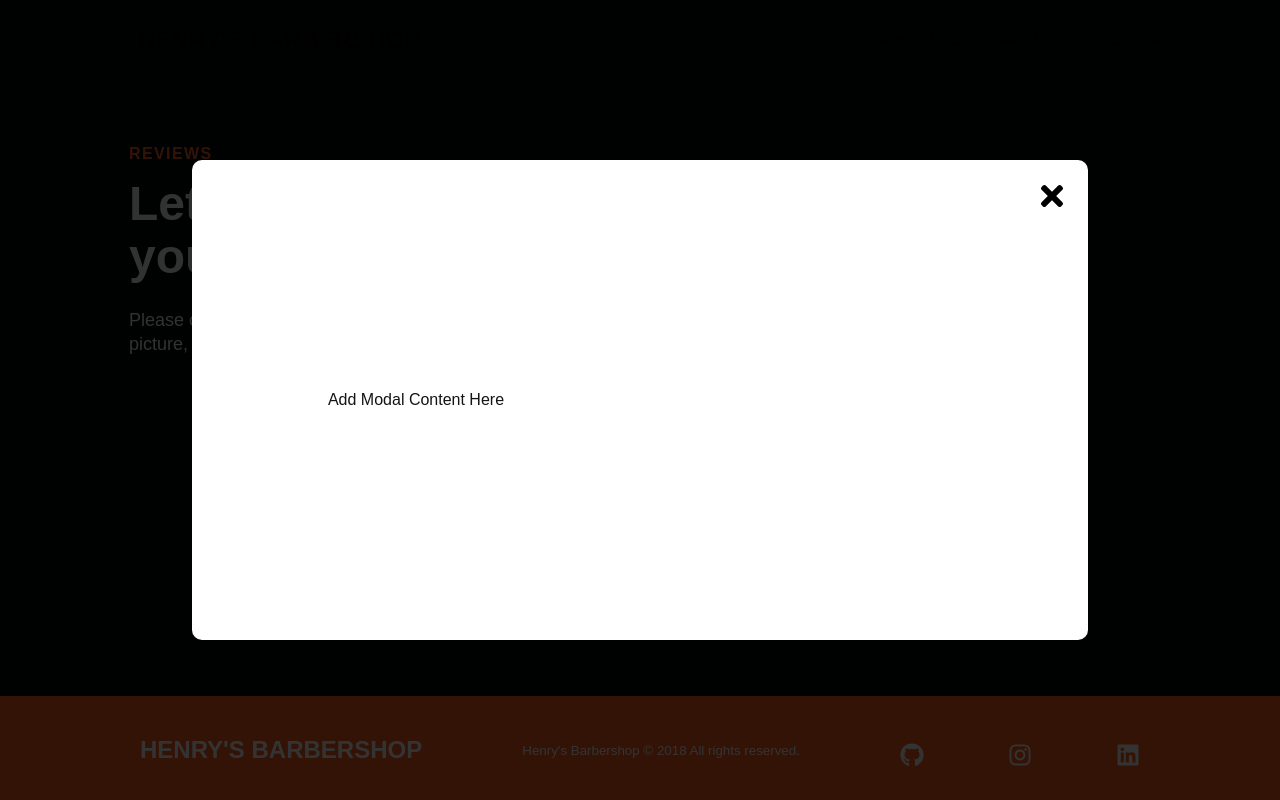
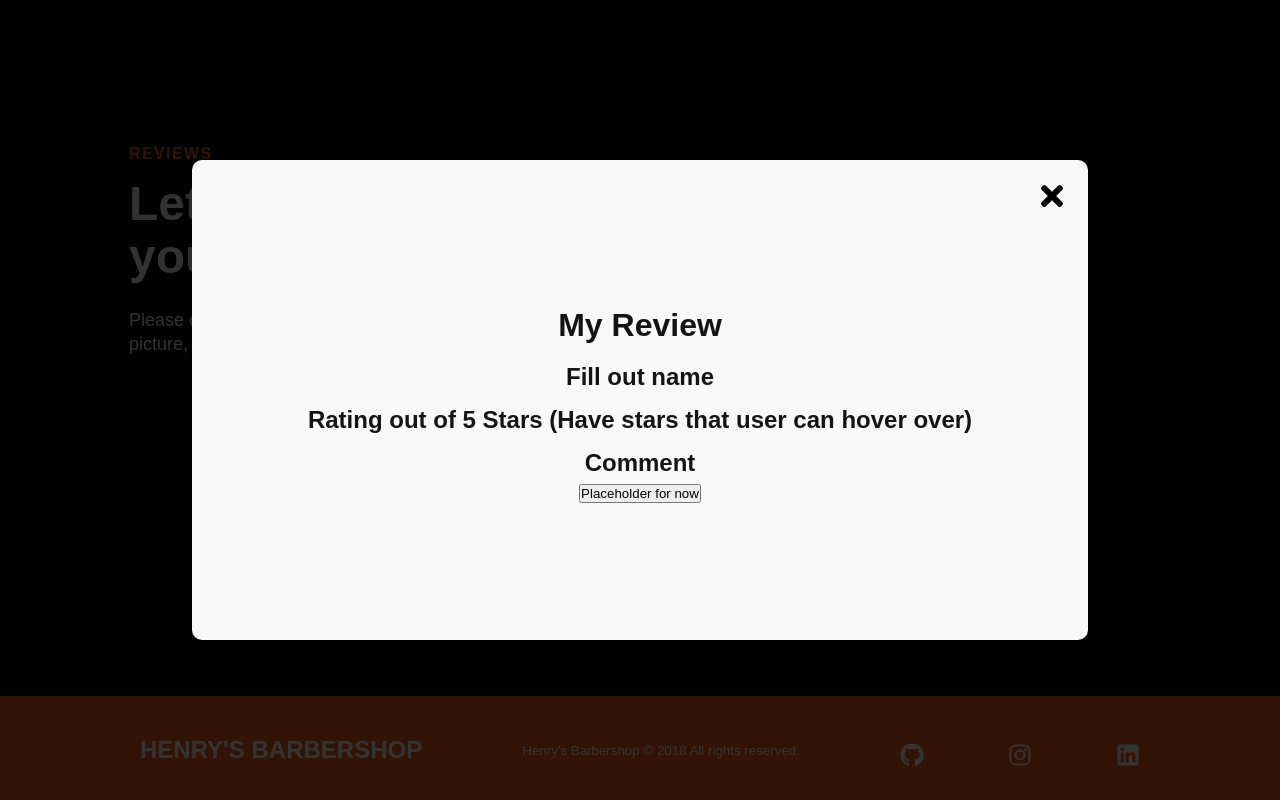
Before and after one commit to henrigy/Henry-s-Barbershop, a React (Create React App) app in the folder front-end/: page / in a window 1280 px wide. Both pictures are taken after a click on the link "POST A REVIEW". Shown: the part 2312-3112 px from the top of the page. Built offline with nearby package versions, Linux system fonts and the light colour scheme; a web font is replaced by a local one.

Commit message:
set up modal template

```diff
--- a/front-end/src/components/PostModal/PostModalElements.jsx
+++ b/front-end/src/components/PostModal/PostModalElements.jsx
@@ -19,13 +19,13 @@ export const ModalWrapper = styled.div`
   width: 70vw;
   height: 60vh;
   box-shadow: 0 5px 16px rgba(0, 0, 0, 0.2);
-  background: #fff;
+  background: #f9f9f9;
   color: #000;
   display: grid;
-  grid-template-columns: 1fr 1fr;
   position: relative;
   z-index: 1001;
   border-radius: 10px;
+  padding: 45px;
 `;
 
 export const ModalContent = styled.div`
--- a/front-end/src/components/PostModal/index.jsx
+++ b/front-end/src/components/PostModal/index.jsx
@@ -46,7 +46,15 @@ const PostModal = ({ showModal, setShowModal }) => {
         <Background onClick={closeModal} ref={modalRef}>
           <animated.div style={animation}>
             <ModalWrapper showModal={showModal}>
-              <ModalContent> Add Modal Content Here</ModalContent>
+              <ModalContent>
+                <h1>My Review</h1>
+                <h2>Fill out name</h2>
+                <h2>
+                  Rating out of 5 Stars (Have stars that user can hover over)
+                </h2>
+                <h2>Comment</h2>
+                <button> Placeholder for now</button>
+              </ModalContent>
               <CloseModalButton
                 aria-label="Close modal"
                 onClick={() => setShowModal((prev) => !prev)}
```
Also changed, not shown: front-end/package.json (line endings or trailing spaces).
